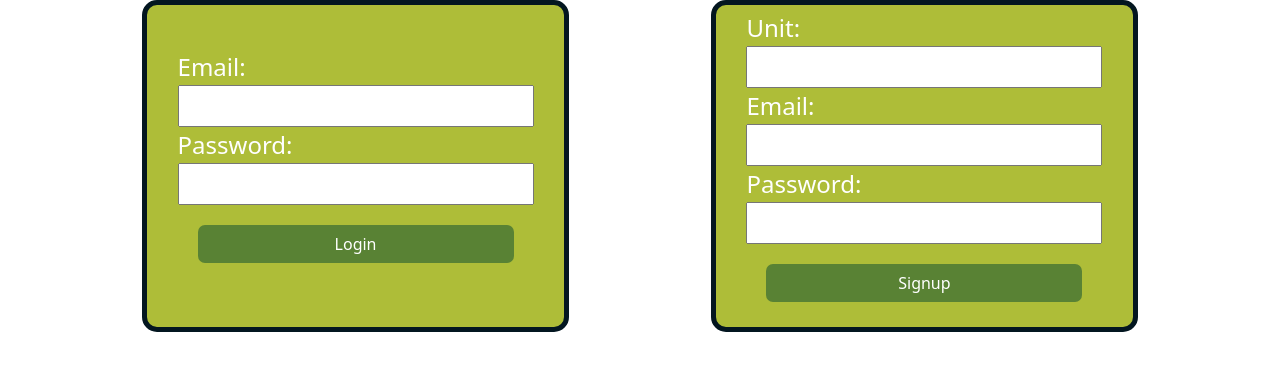
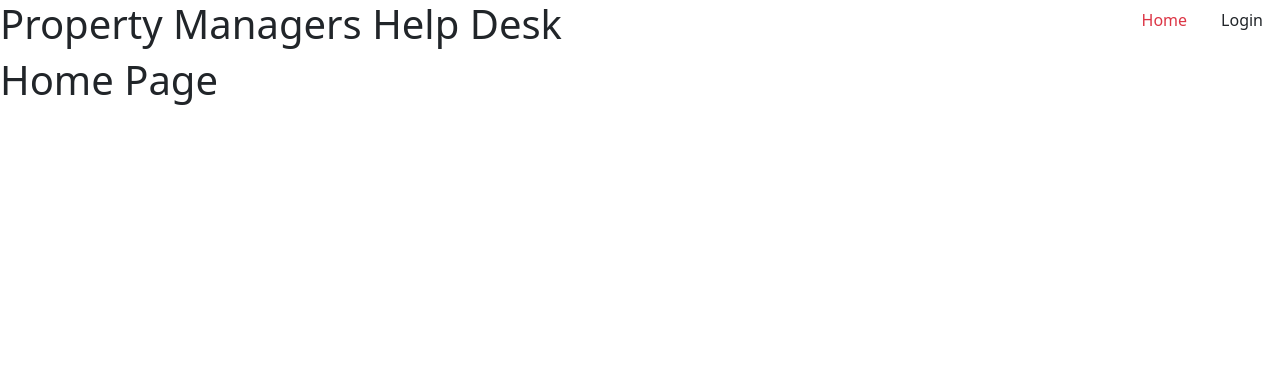
Before and after one commit to robyng/the-help-desk, a React (Create React App) app in the folder client/: page / in a window 1280 px wide. Shown: the top 370 px of the page. Built offline with nearby package versions, Linux system fonts and the light colour scheme.

Commit message:
add header, nav, and Landing to App.js, add menu function to App.js

```diff
--- a/client/src/App.js
+++ b/client/src/App.js
@@ -1,14 +1,40 @@
-
 import './App.css';
 import Login from './components/Login';
 import 'bootstrap/dist/css/bootstrap.min.css';
+import Nav from './components/Nav';
+import Landing from './components/Landing';
+import Header from './components/Header';
+import React, { useState } from 'react';
 
 function App() {
+
+  const pages = [
+    "Home",
+    "Login"
+  ]
+
+  const [currentPage, setCurrentPage] = useState(pages[0]);
+  function displayPage() {
+    if (currentPage === "Home") {
+      return <Landing />
+    } else if (currentPage === "Login") {
+      return <Login />
+    }
+  }
   return (
     <div>
-      <main>
-        <Login></Login>
-      </main>
+      <Header>
+      <Nav
+      pages={pages}
+      currentPage={currentPage}
+      setCurrentPage={setCurrentPage}>
+      </Nav>
+
+
+      </Header>
+
+     {displayPage()}
+
     </div>
   );
 }
```
